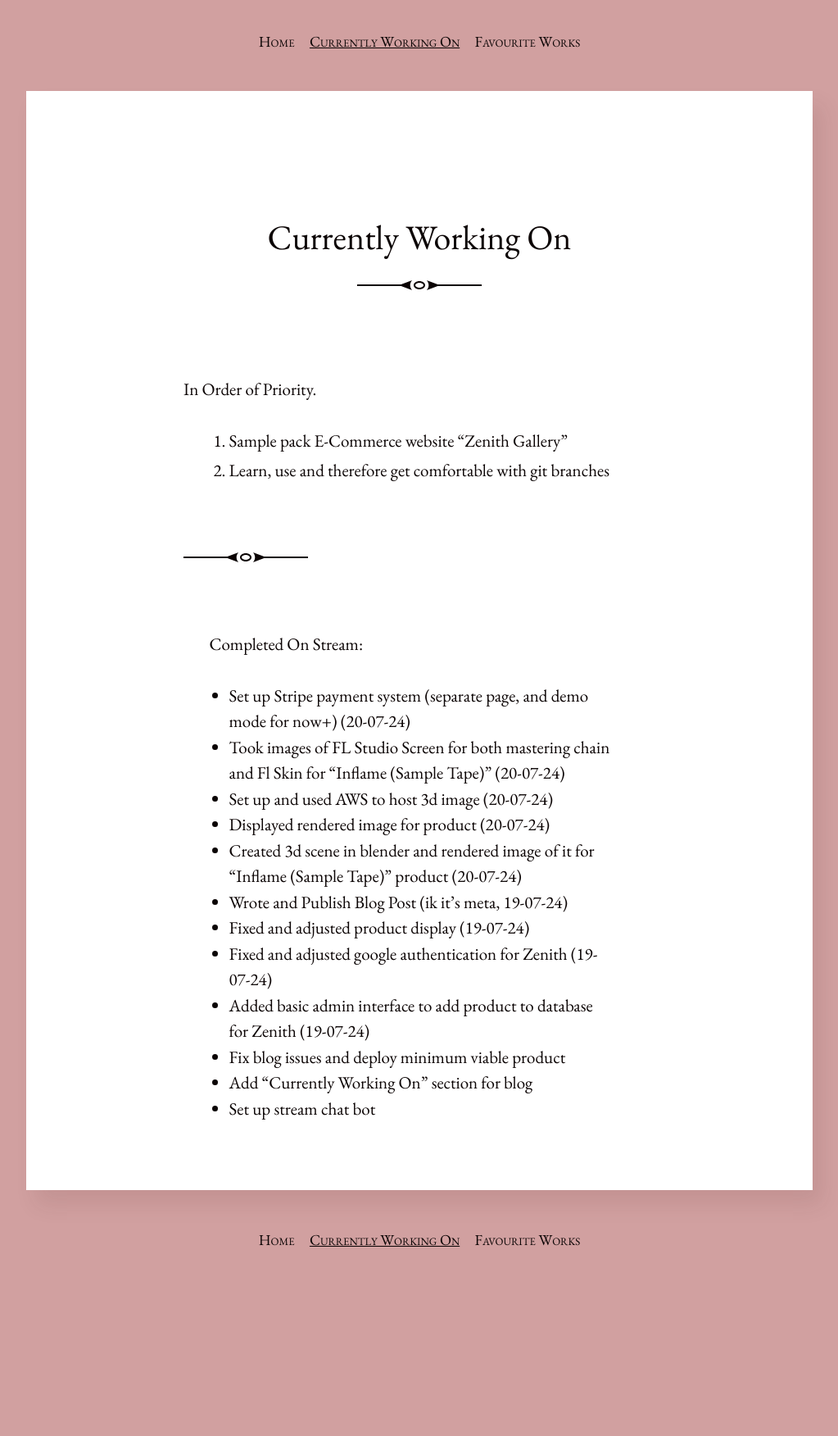
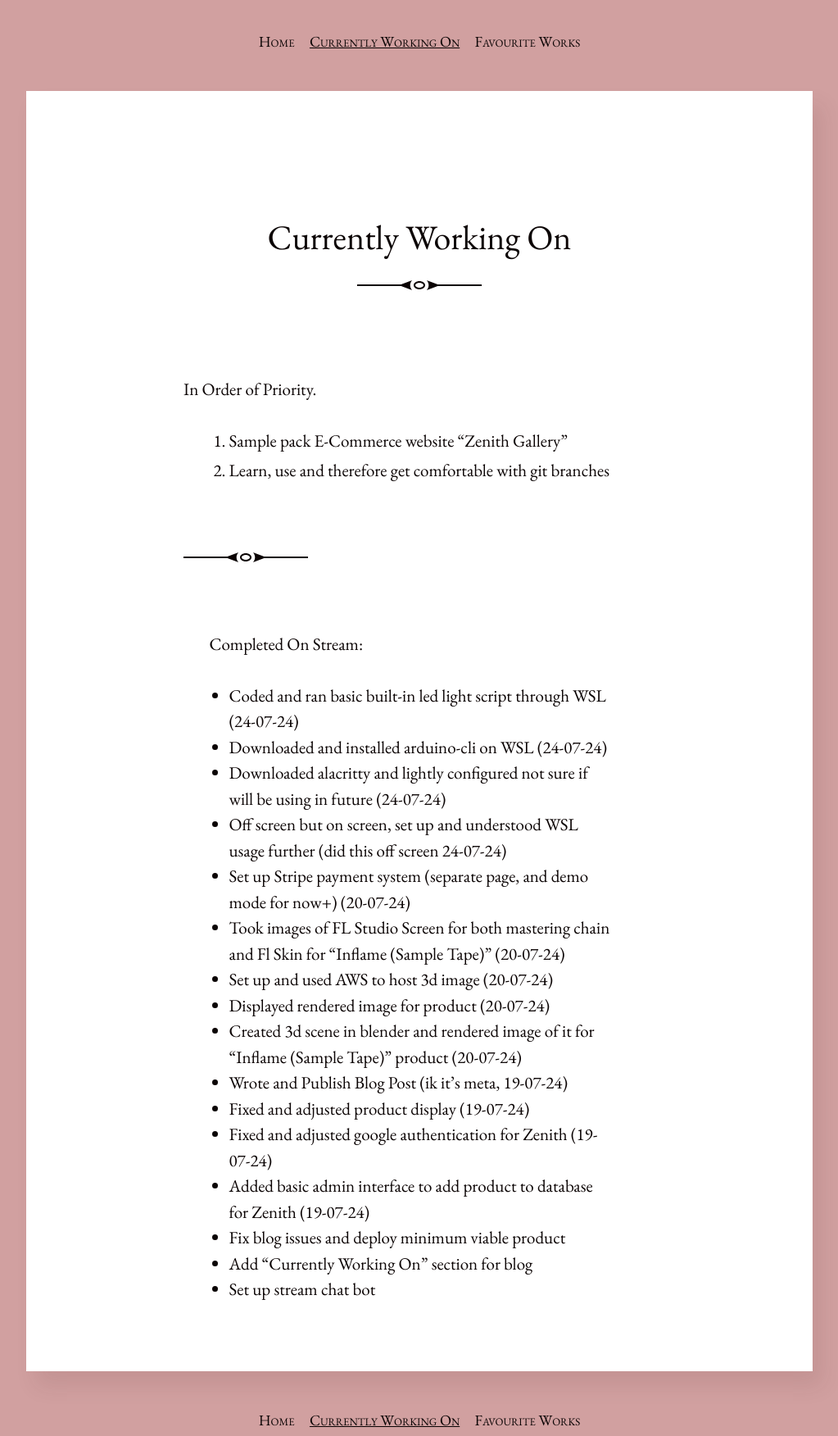
Before and after one commit to fahaamtashfeen/fahaamtashfeen.github.io, a Jekyll site: the page built from currentlyworkingon.md, in a window 1280 px wide. Shown: the whole page at 82% size, without its empty margins (128-1151 px from the left). Built offline with Jekyll 4.4.1, drawn with Linux system fonts in a browser that asks for light colours; before the commit the page ends 1531 px from its top, so only the background shows below that.

Commit message:
added more to currently working on

```diff
--- a/currentlyworkingon.md
+++ b/currentlyworkingon.md
@@ -14,6 +14,10 @@ In Order of Priority.
 
 Completed On Stream:
 
+- Coded and ran basic built-in led light script through WSL (24-07-24)
+- Downloaded and installed arduino-cli on WSL (24-07-24)
+- Downloaded alacritty and lightly configured not sure if will be using in future (24-07-24)
+- Off screen but on screen, set up and understood WSL usage further (did this off screen 24-07-24)
 - Set up Stripe payment system (separate page, and demo mode for now+) (20-07-24)
 - Took images of FL Studio Screen for both mastering chain and Fl Skin for "Inflame (Sample Tape)" (20-07-24)
 - Set up and used AWS to host 3d image (20-07-24)
```
